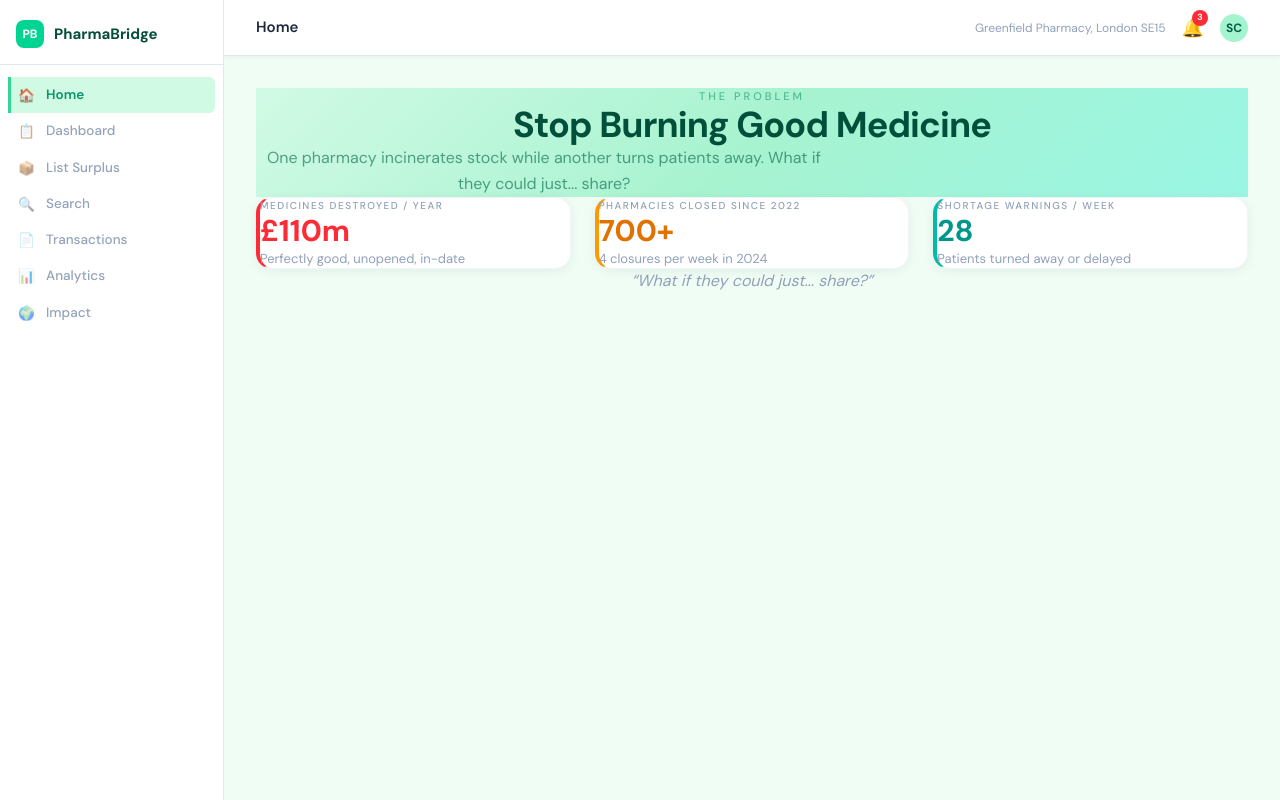
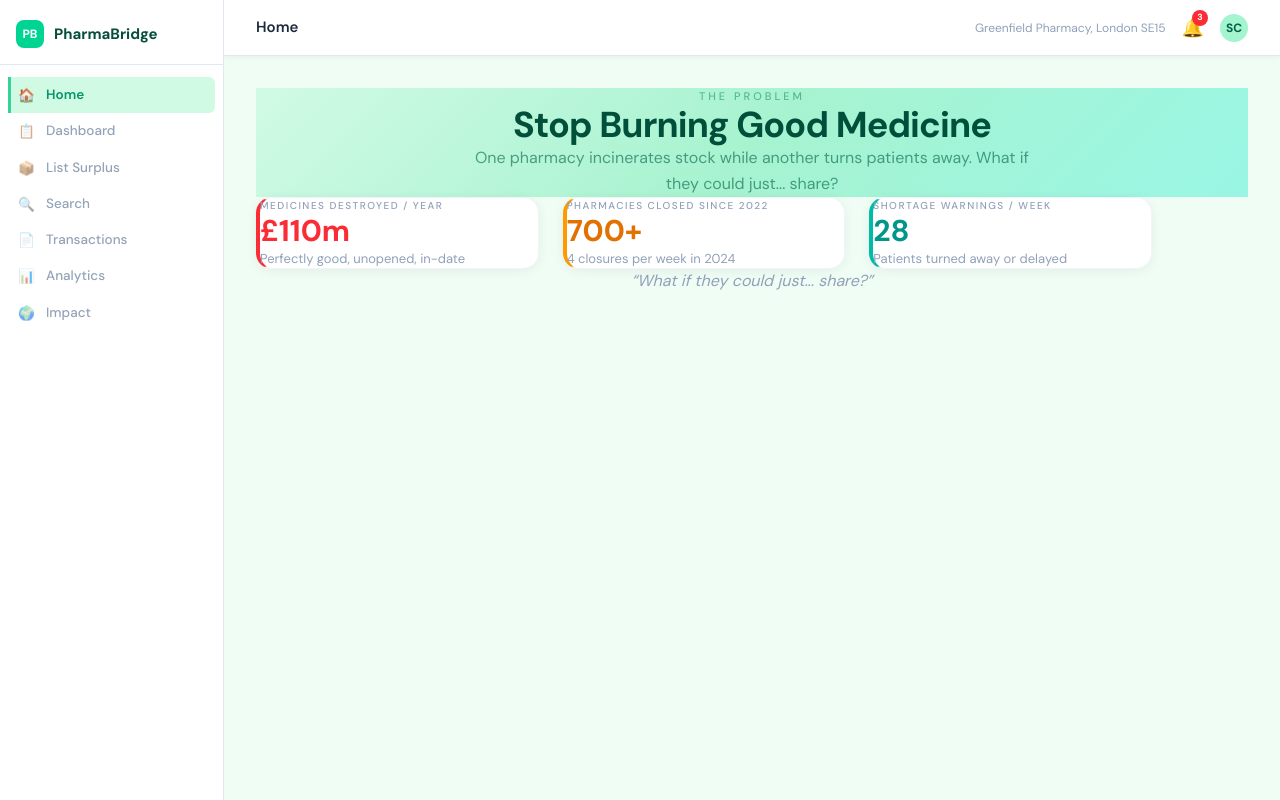
Before and after one commit to richard7ao/national-med-tech-foundation-hackathon, a Next.js app: page / in a window 1280 px wide. Built offline with nearby package versions, Linux system fonts and the light colour scheme.

Commit message:
polish: center-align landing page content with max-width container

```diff
--- a/app/page.tsx
+++ b/app/page.tsx
@@ -7,7 +7,7 @@ export default function LandingPage() {
     <div className="-m-8">
       {/* Hero */}
       <div
-        className="px-16 py-20 text-center"
+        className="px-16 py-24 text-center flex flex-col items-center"
         style={{ background: "linear-gradient(135deg, #d1fae5, #a7f3d0, #99f6e4)" }}
       >
         <div className="text-[11px] uppercase tracking-[3px] text-emerald-700/50 mb-3 font-medium">
@@ -23,7 +23,8 @@ export default function LandingPage() {
       </div>
 
       {/* Stat Cards */}
-      <div className="grid grid-cols-3 gap-6 px-16 -mt-8 relative z-10">
+      <div className="max-w-4xl mx-auto -mt-10 relative z-10 px-8">
+        <div className="grid grid-cols-3 gap-6">
           <StatCard
             label="Medicines Destroyed / Year"
             value={110}
@@ -49,6 +50,7 @@ export default function LandingPage() {
             delay={400}
           />
         </div>
+      </div>
 
       {/* Transition */}
       <div
```
Lines whose indentation alone changed are shown as unchanged.
